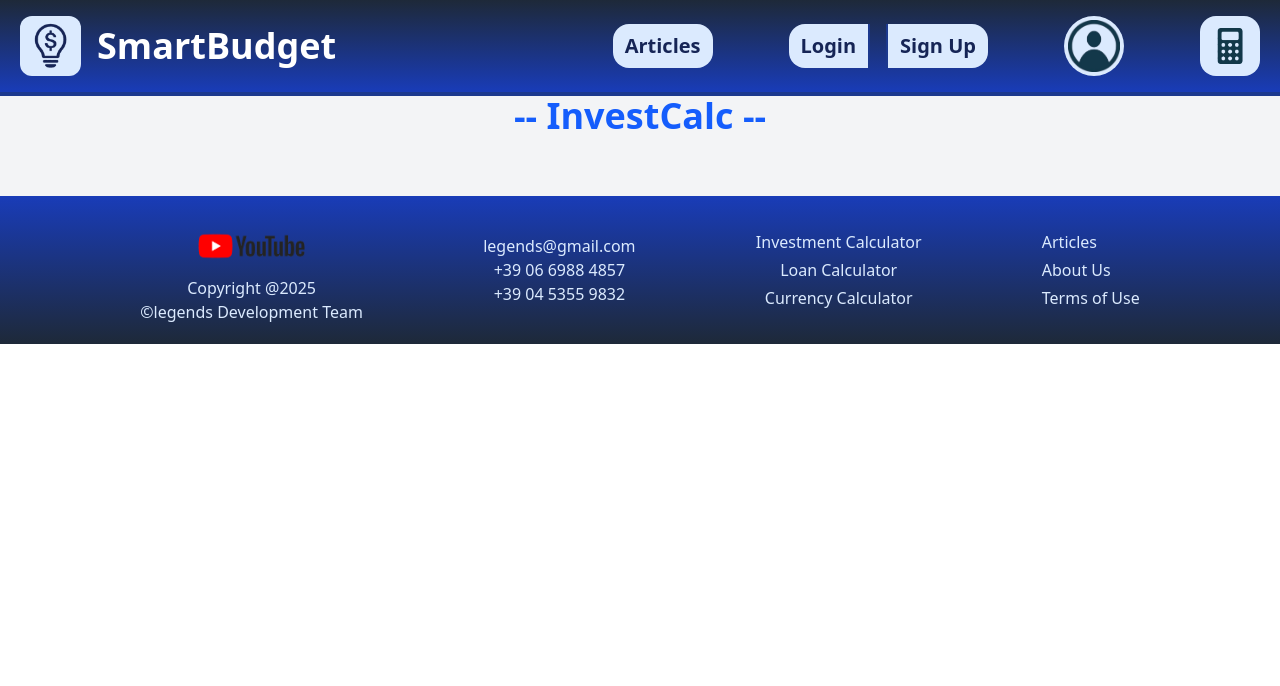
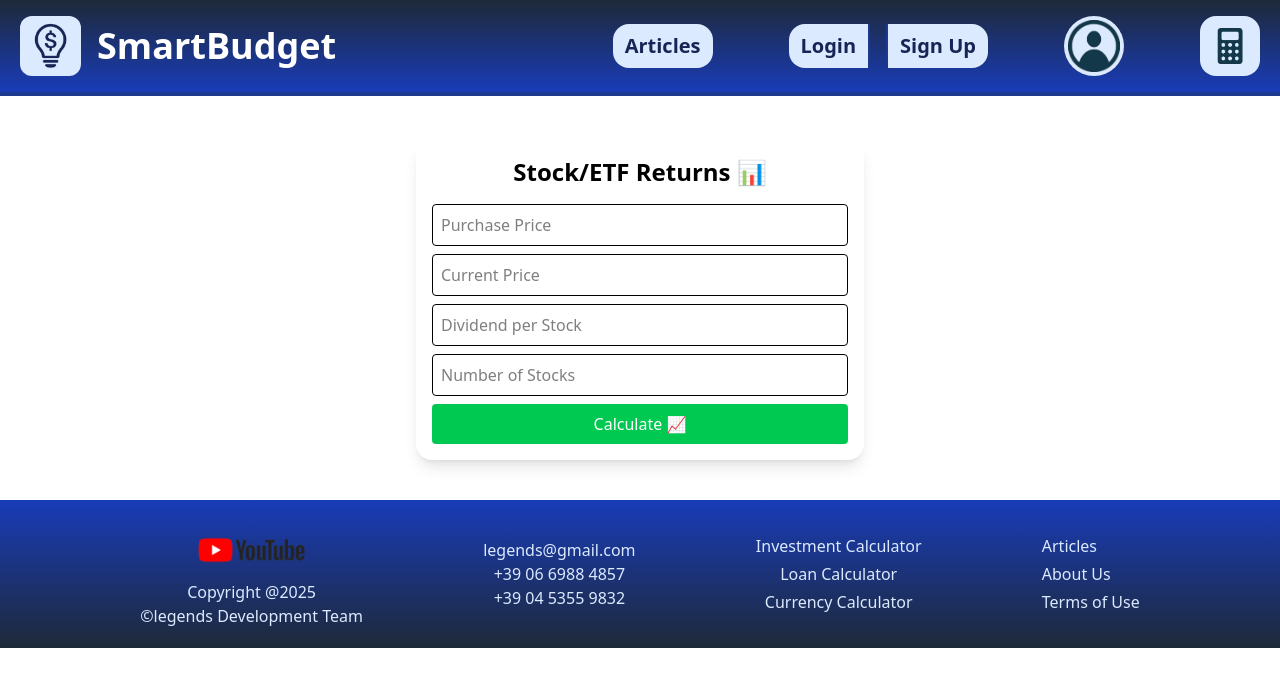
Before and after one commit to YavorPenev/TUES_FEST11_Legends, a React (Vite) app in the folder Frontend/: page /investcalc in a window 1280 px wide. Shown: the top 686 px of the page. Built offline with nearby package versions, Linux system fonts and the light colour scheme.

Commit message:
add invest stocks calculator

```diff
--- a/Frontend/src/InvCalc.jsx
+++ b/Frontend/src/InvCalc.jsx
@@ -1,16 +1,88 @@
-import React from 'react';
+
+import React, { useState } from "react";
 import Header from './header';
 import Footer from './footer';
-//comentar
+
 function InvestCalc() {
+  const [buyPrice, setBuyPrice] = useState("");
+  const [currentPrice, setCurrentPrice] = useState("");
+  const [dividend, setDividend] = useState("");
+  const [shares, setShares] = useState("");
+  const [result, setResult] = useState(null);
+
+  const calculate = () => {
+    const bp = parseFloat(buyPrice);
+    const cp = parseFloat(currentPrice);
+    const div = parseFloat(dividend);
+    const sh = parseFloat(shares);
+
+    if (!bp || !cp || !div || !sh || isNaN(bp) || isNaN(cp) || isNaN(div) || isNaN(sh)) {
+      alert("Please fill in all fields with valid values!");
+      return;
+    }
+
+    const profit = (cp - bp) * sh;
+    const totalDividend = div * sh;
+    const totalReturnPercent = (((cp + div) / bp) - 1) * 100;
+
+    setResult({
+      profit: profit.toFixed(2),
+      dividend: totalDividend.toFixed(2),
+      returnPercent: totalReturnPercent.toFixed(2),
+    });
+  };
+
   return (
     <>
       <Header />
-      <div className="p-5 pt-24 bg-gray-100">
-        <h1 className="text-blue-600 text-4xl font-bold mb-10 text-center">
-          -- InvestCalc --
-        </h1>
+      <div className="mt-35 mb-10 max-w-md mx-auto p-4 rounded-2xl shadow-lg bg-white">
+        <h1 className="text-2xl font-bold mb-4 text-center">Stock/ETF Returns 📊</h1>
 
+        <div className="space-y-2">
+          <input
+            type="number"
+            placeholder="Purchase Price"
+            value={buyPrice}
+            onChange={(e) => setBuyPrice(e.target.value)}
+            className="border p-2 w-full rounded"
+          />
+          <input
+            type="number"
+            placeholder="Current Price"
+            value={currentPrice}
+            onChange={(e) => setCurrentPrice(e.target.value)}
+            className="border p-2 w-full rounded"
+          />
+          <input
+            type="number"
+            placeholder="Dividend per Stock"
+            value={dividend}
+            onChange={(e) => setDividend(e.target.value)}
+            className="border p-2 w-full rounded"
+          />
+          <input
+            type="number"
+            placeholder="Number of Stocks"
+            value={shares}
+            onChange={(e) => setShares(e.target.value)}
+            className="border p-2 w-full rounded"
+          />
+
+          <button
+            onClick={calculate}
+            className="bg-green-500 text-white w-full p-2 rounded hover:bg-green-600"
+          >
+            Calculate 📈
+          </button>
+        </div>
+
+        {result && (
+          <div className="mt-4 space-y-2 text-lg">
+            <p>📊 Profit: <strong>{result.profit} BGN</strong></p>
+            <p>💸 Dividend Income: <strong>{result.dividend} BGN</strong></p>
+            <p>📈 Return: <strong>{result.returnPercent} %</strong></p>
+          </div>
+        )}
       </div>
       <Footer />
     </>
--- a/Frontend/src/header.jsx
+++ b/Frontend/src/header.jsx
@@ -112,7 +112,7 @@ function Header() {
           </Link>
           <Link
             className="bg-blue-100 text-blue-950 rounded-lg p-2 hover:scale-110 transition-transform hover:duration-200 active:scale-85 active:duration-50"
-            to="/calcstocks"
+            to="/investcalc"
             title="Stocks Profit Calculator"
           >
             Stocks
```
